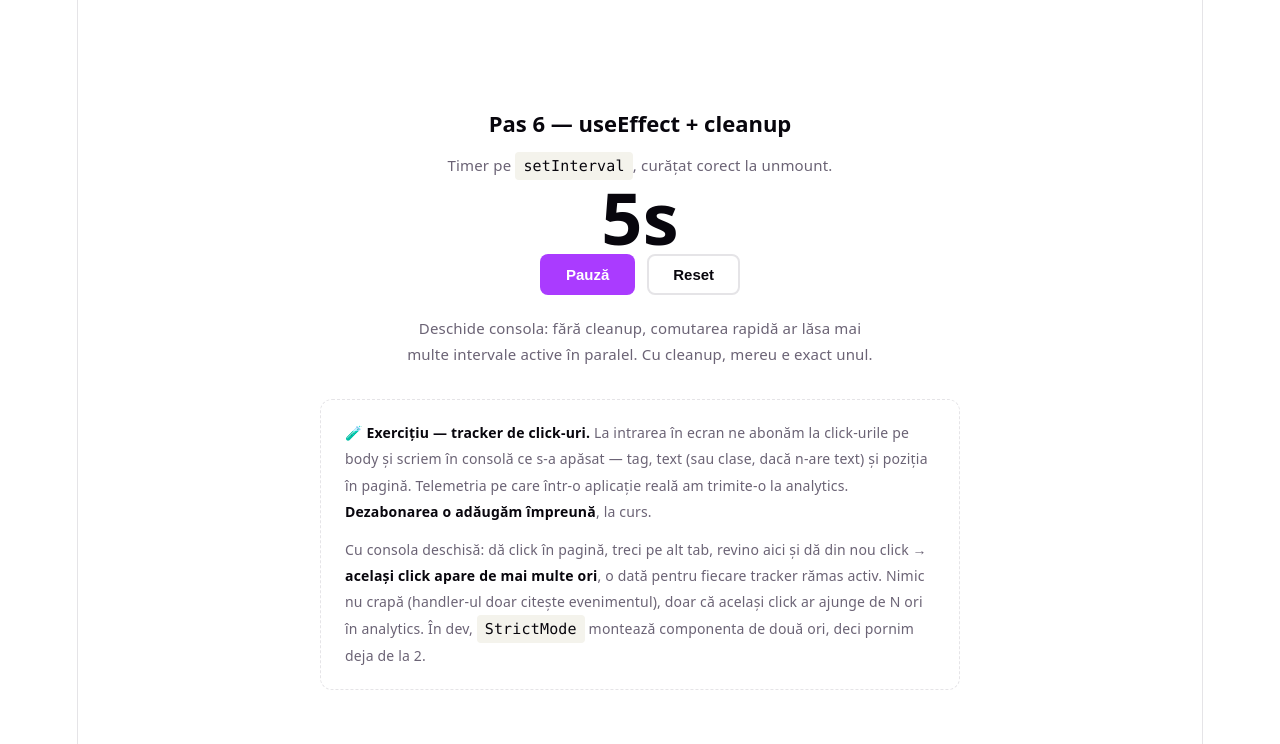
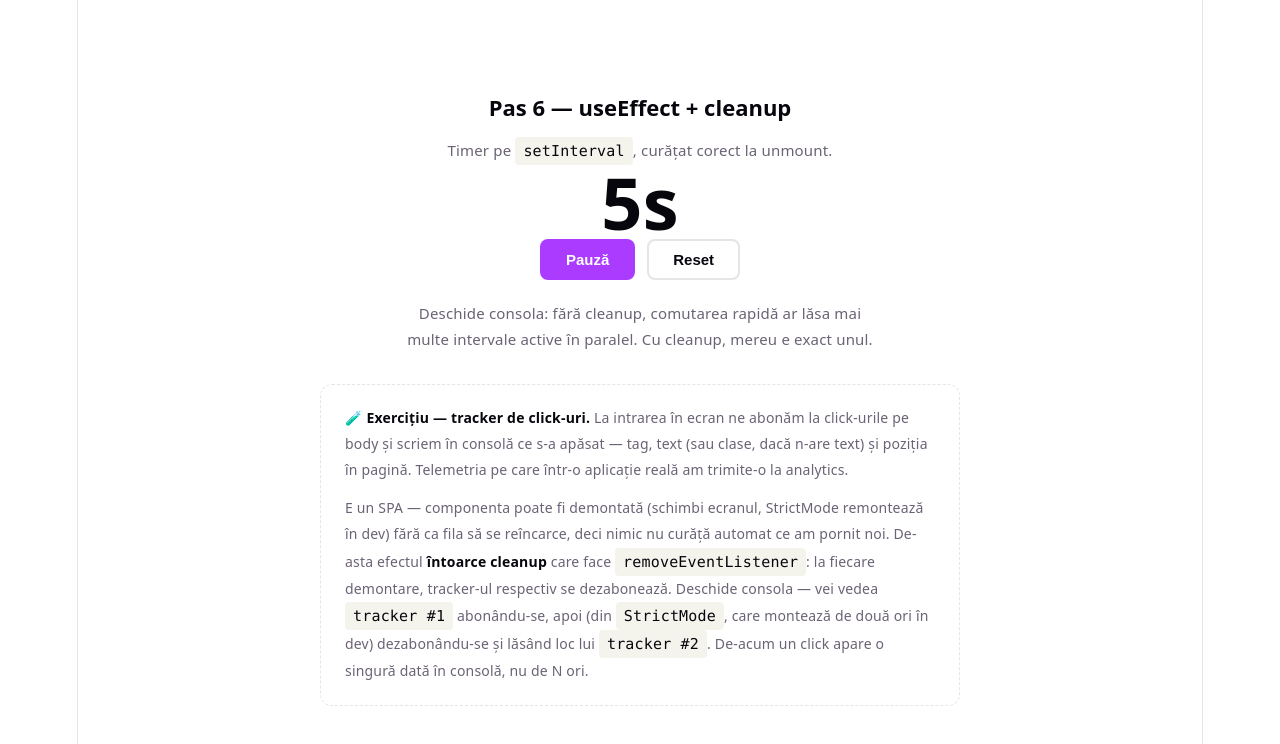
Before and after one commit to FlorianUlmeanu/react-basics-tutorial, a React (Vite) app in the folder react-basics/: page / in a window 1280 px wide. Shown: the top 744 px of the page. Built offline with nearby package versions, Linux system fonts and the light colour scheme.

Commit message:
useEffect 2 Cleanup: la unmount (părăsești ecranul)

```diff
--- a/react-basics/src/demos/Timer.tsx
+++ b/react-basics/src/demos/Timer.tsx
@@ -78,9 +78,16 @@ export function Timer() {
 
     document.body.addEventListener("click", onBodyClick);
 
-    // Fără return aici — deocamdată. Nu ne dezabonăm încă, intenționat: îl
-    // adăugăm împreună la curs, după ce vedem în consolă ce se întâmplă
-    // fără el (vezi cutia de mai jos).
+    // Cleanup: la unmount (părăsești ecranul), React apelează asta și
+    // scoate handler-ul de pe <body>. Fără el, listener-ul rămâne agățat
+    // pentru totdeauna — la fiecare remount al componentei s-ar mai adăuga
+    // unul, iar un singur click ar declanșa N handlere active în paralel
+    // (exact ce s-a văzut în consolă mai devreme, cu tracker #1 și #2).
+    return () => {
+      subscriptionCount -= 1;
+      console.log(`[tracker #${trackerId}] cleanup → removeEventListener (${subscriptionCount} abonamente active)`);
+      document.body.removeEventListener("click", onBodyClick);
+    };
   }, []);
 
   return (
@@ -117,14 +124,15 @@ export function Timer() {
         <p>
           <strong>🧪 Exercițiu — tracker de click-uri.</strong> La intrarea în ecran ne abonăm la click-urile pe body
           și scriem în consolă ce s-a apăsat — tag, text (sau clase, dacă n-are text) și poziția în pagină. Telemetria
-          pe care într-o aplicație reală am trimite-o la analytics. <strong>Dezabonarea o adăugăm împreună</strong>,
-          la curs.
+          pe care într-o aplicație reală am trimite-o la analytics.
         </p>
         <p>
-          Cu consola deschisă: dă click în pagină, treci pe alt tab, revino aici și dă din nou click →{" "}
-          <strong>același click apare de mai multe ori</strong>, o dată pentru fiecare tracker rămas activ. Nimic nu
-          crapă (handler-ul doar citește evenimentul), doar că același click ar ajunge de N ori în analytics. În dev,{" "}
-          <code>StrictMode</code> montează componenta de două ori, deci pornim deja de la 2.
+          E un SPA — componenta poate fi demontată (schimbi ecranul, StrictMode remontează în dev) fără ca fila să se
+          reîncarce, deci nimic nu curăță automat ce am pornit noi. De-asta efectul <strong>întoarce cleanup</strong>{" "}
+          care face <code>removeEventListener</code>: la fiecare demontare, tracker-ul respectiv se dezabonează.
+          Deschide consola — vei vedea <code>tracker #1</code> abonându-se, apoi (din <code>StrictMode</code>, care
+          montează de două ori în dev) dezabonându-se și lăsând loc lui <code>tracker #2</code>. De-acum un click
+          apare o singură dată în consolă, nu de N ori.
         </p>
       </div>
     </div>
```
